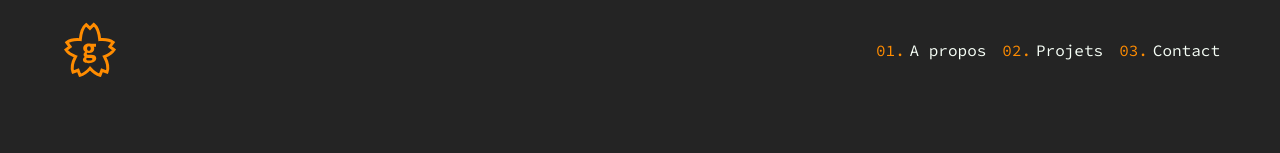
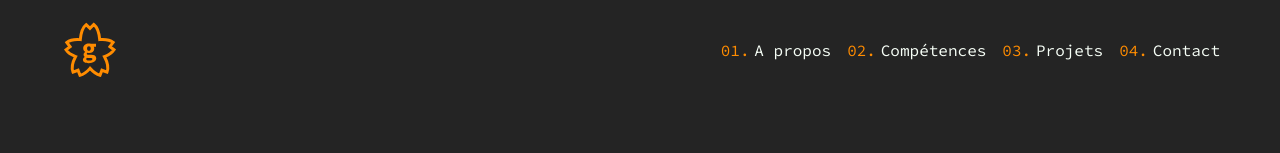
Before and after one commit to BuckyBuck135/Portfolio, a React (Vite) app: page / in a window 1280 px wide. Shown: the top 153 px of the page. Built offline with nearby package versions, Linux system fonts and the light colour scheme.

Commit message:
adding new section

```diff
--- a/src/Components/Header/Header.css
+++ b/src/Components/Header/Header.css
@@ -32,7 +32,7 @@ header ul {
     display: inline-block;
     text-align: center;
     width: 20px;
-    padding: 0.3em 0.8em;
+    padding: 0.3em 0.6em;
     border-radius: var(--border-radius);
     border: 1px solid var(--heading);
     color: var(--heading);
--- a/src/Components/Header/Header.jsx
+++ b/src/Components/Header/Header.jsx
@@ -1,9 +1,8 @@
 import React from "react"
 import { useEffect } from "react"
 import { FontAwesomeIcon } from '@fortawesome/react-fontawesome'
-import { faUserGraduate, faLaptopFile, faEnvelope } from '@fortawesome/free-solid-svg-icons'
+import { faUserGraduate, faLaptopFile, faScrewdriverWrench, faEnvelope } from '@fortawesome/free-solid-svg-icons'
 import "./Header.css"
-
 export default function Header() {
     const [isDesktop, setIsDesktop] = React.useState(window.innerWidth > 768)
 
@@ -25,6 +24,7 @@ export default function Header() {
                 <div>
                     <ul className="nav--buttons">
                         <li><a href="#section--about" className="nav--button" aria-label="Lien vers la section à propos"><FontAwesomeIcon icon={faUserGraduate} /></a></li>
+                        <li><a href="#section--skills" className="nav--button" aria-label="Lien vers la section projets"><FontAwesomeIcon icon={faScrewdriverWrench} /></a></li>
                         <li><a href="#section--projects" className="nav--button" aria-label="Lien vers la section projets"><FontAwesomeIcon icon={faLaptopFile} /></a></li>
                         <li><a href="#section--contact" className="nav--button" aria-label="Lien vers la section contact"><FontAwesomeIcon icon={faEnvelope} /></a></li>
                     </ul>
@@ -32,8 +32,9 @@ export default function Header() {
                 <div className="nav--links">
                     <ul>
                         <li><a href="#section--about" className="nav--text"><span className="nav--span">01.</span>A propos</a></li>
-                        <li><a href="#section--projects" className="nav--text"><span className="nav--span">02.</span>Projets</a></li>
-                        <li><a href="#section--contact" className="nav--text"><span className="nav--span">03.</span>Contact</a></li>
+                        <li><a href="#section--skills" className="nav--text"><span className="nav--span">02.</span>Compétences</a></li>
+                        <li><a href="#section--projects" className="nav--text"><span className="nav--span">03.</span>Projets</a></li>
+                        <li><a href="#section--contact" className="nav--text"><span className="nav--span">04.</span>Contact</a></li>
                     </ul>
                 </div>
             </nav>
```
